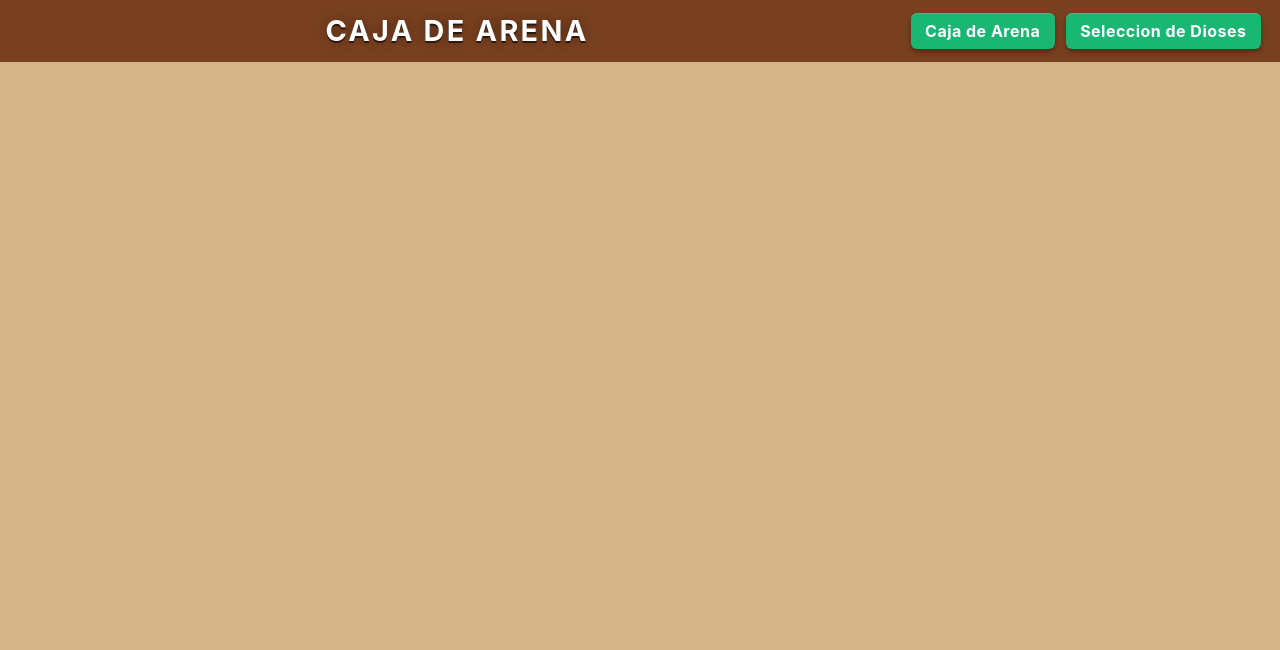
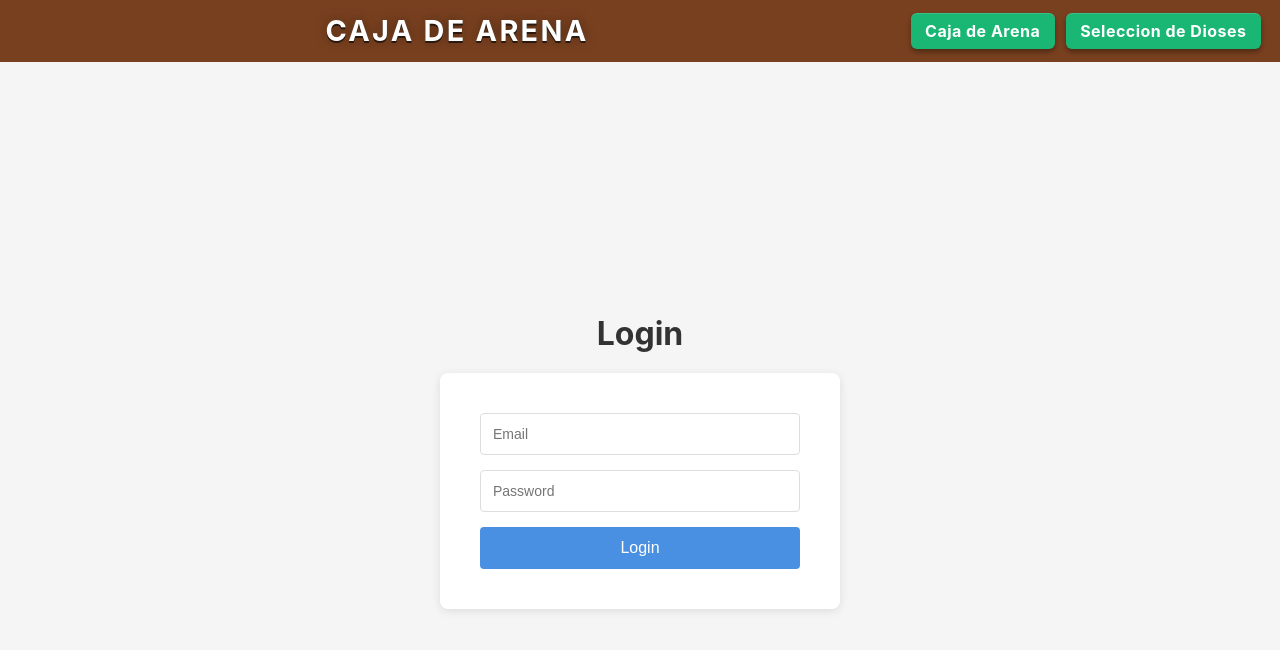
Before and after one commit to tadeo199928/caja-de-arena, a React (Vite) app: page / in a window 1280 px wide. Shown: the top 650 px of the page. Built offline with nearby package versions, Linux system fonts and the light colour scheme.

Commit message:
combinacion frontback

```diff
--- a/package.json
+++ b/package.json
@@ -11,6 +11,7 @@
   },
   "dependencies": {
     "@reduxjs/toolkit": "^2.11.2",
+    "cors": "^2.8.6",
     "react": "^19.2.0",
     "react-dom": "^19.2.0",
     "react-draggable": "^4.5.0",
@@ -20,6 +21,7 @@
   },
   "devDependencies": {
     "@eslint/js": "^9.39.1",
+    "@types/cors": "^2.8.19",
     "@types/node": "^24.10.0",
     "@types/react": "^19.2.2",
     "@types/react-dom": "^19.2.2",
--- a/src/App.tsx
+++ b/src/App.tsx
@@ -3,6 +3,8 @@ import { BrowserRouter, Routes, Route } from "react-router-dom";
 import Navbar from "./components/Navbar/Navbar";
 import CajaDeArena from "./pages/CajaDeArena";
 import SeleccionDioses from "./pages/SeleccionDioses";
+import LoginForm from "./pages/Login";
+import Dashboard from "./pages/Dashboard";
 
 function App() {
   return (
@@ -10,7 +12,9 @@ function App() {
       <Navbar />
       <div className="page-container">
         <Routes>
-          <Route path="/" element={<CajaDeArena />} />
+          <Route path="/" element={<LoginForm />} />
+          <Route path="/login" element={<LoginForm />} />
+          <Route path="/dashboard" element={<Dashboard />} />
           <Route path="/CajaDeArena" element={<CajaDeArena />} />
           <Route path="/SeleccionDioses" element={<SeleccionDioses />} />
         </Routes>
--- /dev/null
+++ b/src/pages/Dashboard.tsx
@@ -0,0 +1,5 @@
+function Dashboard() {
+  return <h1>Dashboard</h1>
+}
+
+export default Dashboard
--- /dev/null
+++ b/src/pages/Login.tsx
@@ -0,0 +1,54 @@
+import { useState } from "react";
+import { useNavigate } from "react-router-dom";
+import "./css/Login.css";
+
+function LoginForm() {
+  const navigate = useNavigate();
+  const [email, setEmail] = useState("");
+  const [password, setPassword] = useState("");
+
+  const handleSubmit = async (e: React.FormEvent) => {
+    e.preventDefault();
+    const response = await fetch("http://localhost:3000/auth/login", {
+      method: "POST",
+      headers: {
+        "Content-Type": "application/json",
+      },
+      body: JSON.stringify({ email, password }),
+    });
+    const data = await response.json();
+    if (data.success) {
+      localStorage.setItem("token", data.token);
+      navigate("/dashboard");
+    } else {
+      alert("error");
+    }
+  };
+
+  return (
+    <div className="main-login">
+      <h1>Login</h1>
+      <form className="login-form" onSubmit={handleSubmit}>
+        <input
+          type="email"
+          placeholder="Email"
+          required
+          value={email}
+          onChange={(e) => setEmail(e.target.value)}
+        />
+        <input
+          type="password"
+          placeholder="Password"
+          required
+          value={password}
+          onChange={(e) => setPassword(e.target.value)}
+        />
+        <button type="submit">
+          Login
+        </button>
+      </form>
+    </div>
+  );
+}
+
+export default LoginForm;
--- /dev/null
+++ b/src/pages/css/Login.css
@@ -0,0 +1,52 @@
+.main-login {
+  display: flex;
+  flex-direction: column;
+  align-items: center;
+  justify-content: center;
+  min-height: 100vh;
+  background-color: #f5f5f5;
+}
+
+.main-login h1 {
+  margin-bottom: 20px;
+  color: #333;
+}
+
+.login-form {
+  display: flex;
+  flex-direction: column;
+  gap: 15px;
+  padding: 40px;
+  background-color: white;
+  border-radius: 8px;
+  box-shadow: 0 2px 10px rgba(0, 0, 0, 0.1);
+  width: 100%;
+  max-width: 400px;
+}
+
+.login-form input {
+  padding: 12px;
+  border: 1px solid #ddd;
+  border-radius: 4px;
+  font-size: 14px;
+}
+
+.login-form input:focus {
+  outline: none;
+  border-color: #4a90e2;
+}
+
+.login-form button {
+  padding: 12px;
+  background-color: #4a90e2;
+  color: white;
+  border: none;
+  border-radius: 4px;
+  font-size: 16px;
+  cursor: pointer;
+  transition: background-color 0.2s;
+}
+
+.login-form button:hover {
+  background-color: #357abd;
+}
```
Also changed, not shown: 2 other files (tests, documents, lock files or other folders).
